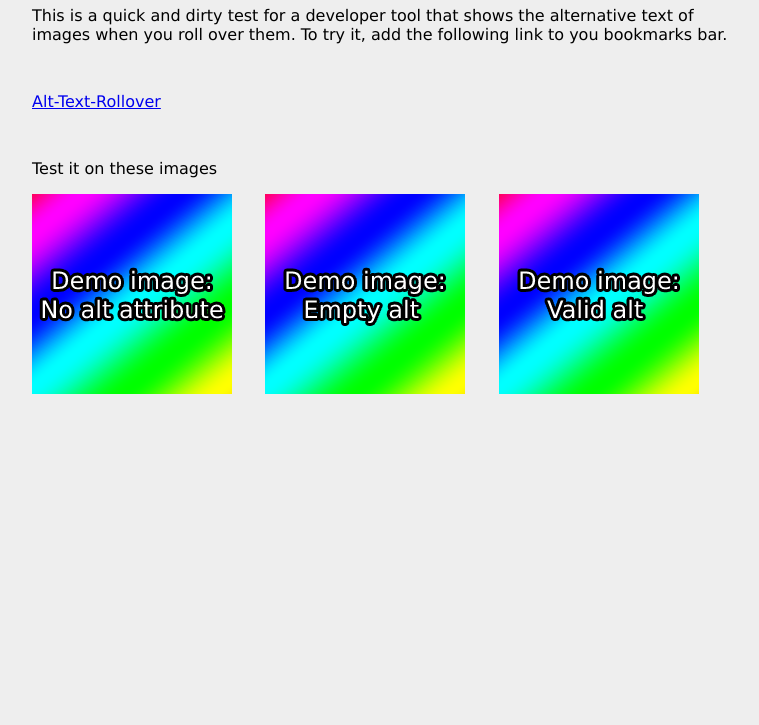
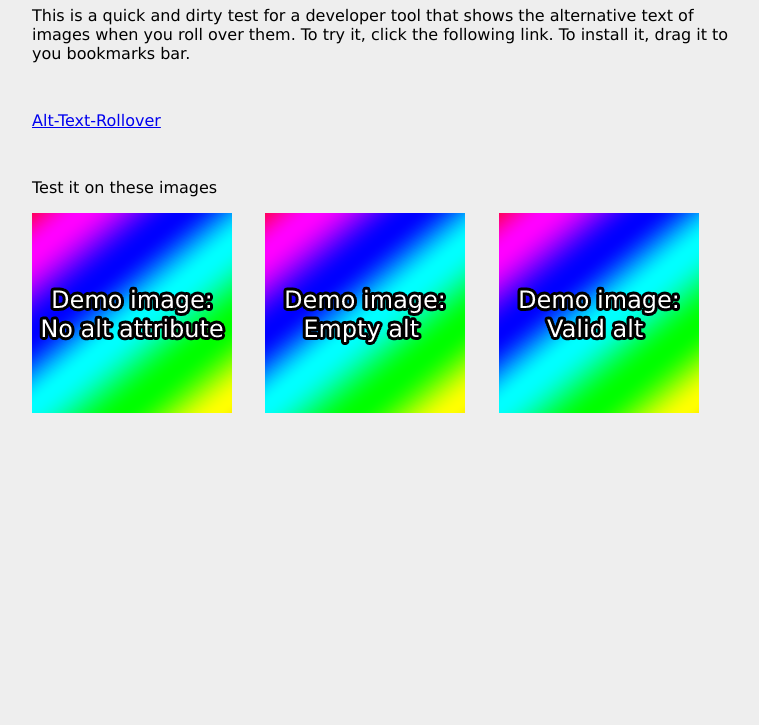
Before and after one commit to diego-betto/Alt-Text-Rollover-Bookmarklet, a plain HTML site: page index.html in a window 1280 px wide. Shown: the part 75-800 px from the top of the page, without its empty margins (258-1017 px from the left). Drawn offline with Linux system fonts and the light colour scheme.

Commit message:
added instructions

```diff
--- a/index.html
+++ b/index.html
@@ -27,7 +27,7 @@
 </head>
 <body>
   <h1>Alt Text Rollover Bookmarklet</h1>
-  <p>This is a quick and dirty test for a developer tool that shows the alternative text of images when you roll over them. To try it, add the following link to you bookmarks bar.</p>
+  <p>This is a quick and dirty test for a developer tool that shows the alternative text of images when you roll over them. To try it, click the following link. To install it, drag it to you bookmarks bar.</p>
 
   <p class="link"><a href="javascript:(function(){document.body.appendChild(document.createElement('script')).src='https://codepo8.github.io/Alt-Text-Rollover-Bookmarklet/alt-text-rollover.js';})();">Alt-Text-Rollover</a></p>
 
```
